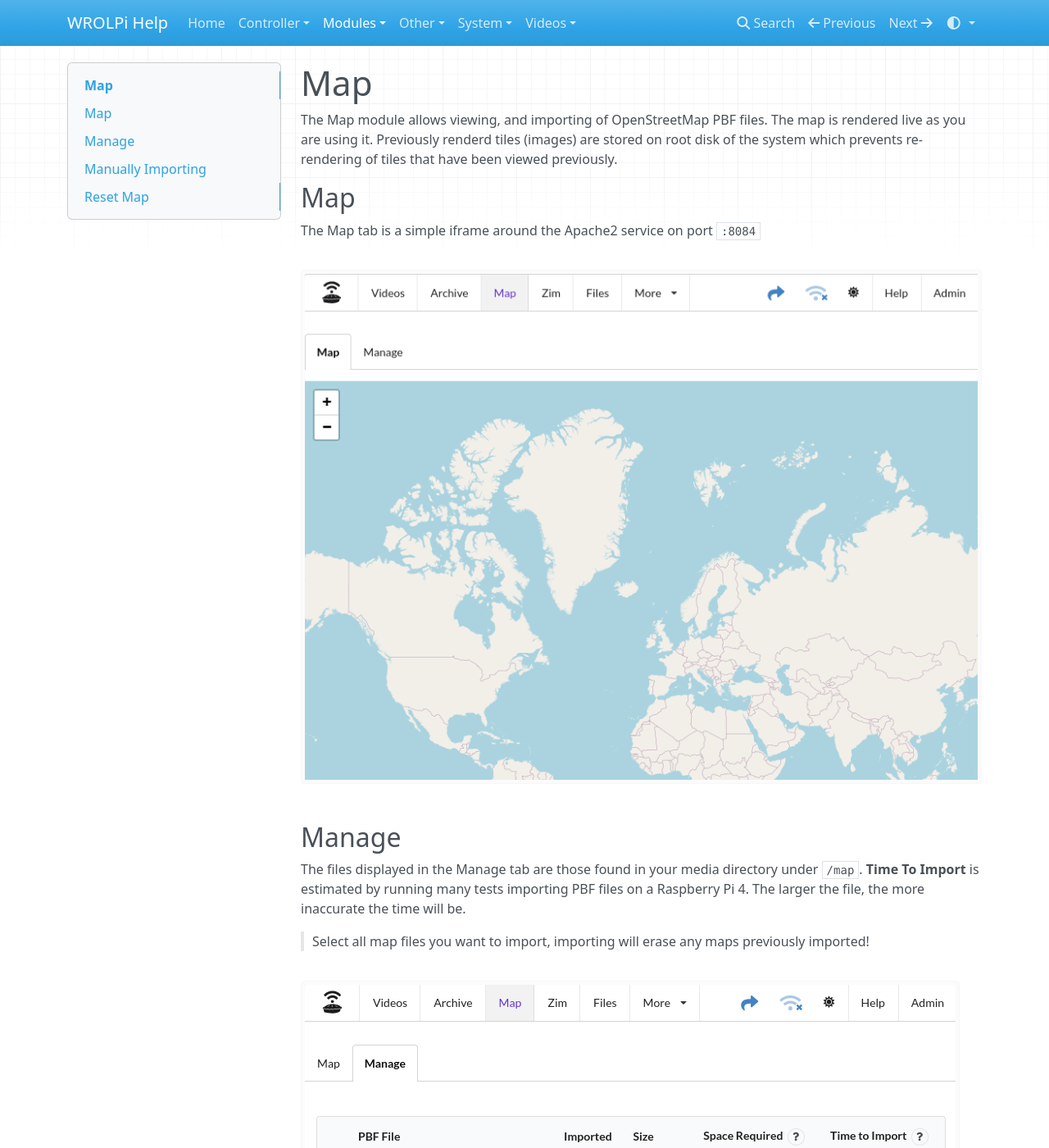
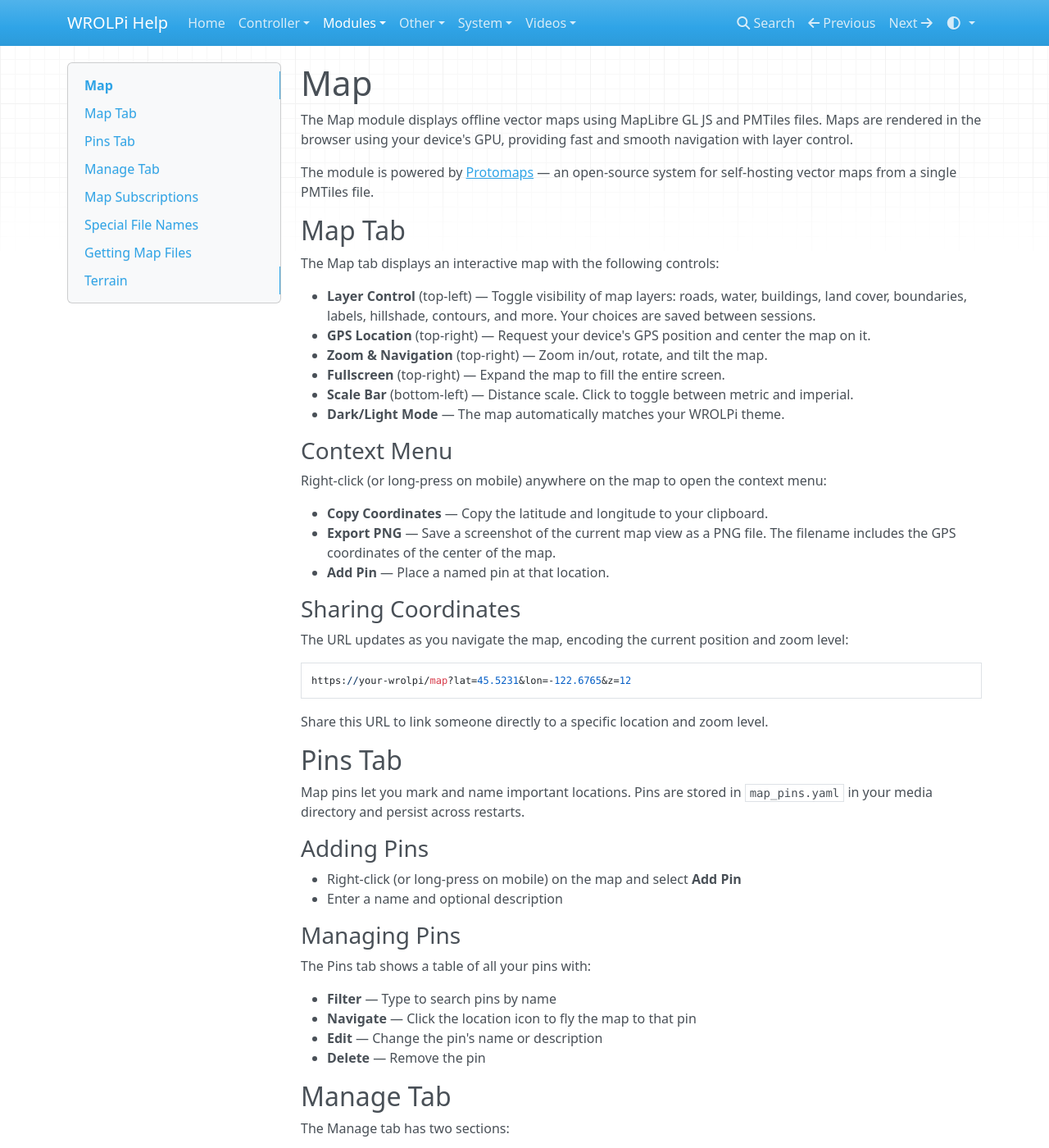
Before and after one commit to wrolpi/wrolpi-help, an MkDocs documentation site: the page built from docs/modules/map/index.md, in a window 1280 px wide and 1400 px high. Shown: the whole window at 82% size. Built offline with MkDocs 1.6.1, drawn with Linux system fonts in a browser that asks for light colours; nearby versions of some CDN libraries; some of the changed text lies outside the part shown.

Commit message:
Updating map documents for Protomaps.

````diff
--- a/docs/modules/map/index.md
+++ b/docs/modules/map/index.md
@@ -1,60 +1,171 @@
 # Map
 
-The Map module allows viewing, and importing of OpenStreetMap PBF files. The map is rendered live as you are using it.
-Previously renderd tiles (images) are stored on root disk of the system which prevents re-rendering of tiles that have
-been viewed previously.
+The Map module displays offline vector maps using MapLibre GL JS and PMTiles files. Maps are rendered
+in the browser using your device's GPU, providing fast and smooth navigation with layer control.
 
-## Map
+The module is powered by [Protomaps](https://protomaps.com/) — an open-source system for
+self-hosting vector maps from a single PMTiles file.
 
-The Map tab is a simple iframe around the Apache2 service on port `:8084`
+## Map Tab
 
-![Screenshot of the Map Viewer tab.](map-viewer.png)
+The Map tab displays an interactive map with the following controls:
 
-## Manage
+- **Layer Control** (top-left) — Toggle visibility of map layers: roads, water, buildings,
+  land cover, boundaries, labels, hillshade, contours, and more. Your choices are saved
+  between sessions.
+- **GPS Location** (top-right) — Request your device's GPS position and center the map on it.
+- **Zoom & Navigation** (top-right) — Zoom in/out, rotate, and tilt the map.
+- **Fullscreen** (top-right) — Expand the map to fill the entire screen.
+- **Scale Bar** (bottom-left) — Distance scale. Click to toggle between metric and imperial.
+- **Dark/Light Mode** — The map automatically matches your WROLPi theme.
 
-The files displayed in the Manage tab are those found in your media directory under `/map`.  **Time To Import** is
-estimated by running many tests importing PBF files on a Raspberry Pi 4. The larger the file, the more inaccurate the
-time will be.
+### Context Menu
 
-> Select all map files you want to import, importing will erase any maps previously imported!
+Right-click (or long-press on mobile) anywhere on the map to open the context menu:
 
-![Manage Map Page](map-manage.png)
+- **Copy Coordinates** — Copy the latitude and longitude to your clipboard.
+- **Export PNG** — Save a screenshot of the current map view as a PNG file.
+  The filename includes the GPS coordinates of the center of the map.
+- **Add Pin** — Place a named pin at that location.
 
-### Downloading Map Files
+### Sharing Coordinates
 
-Map files are available for download from the Geofabrick company. You can download them using the **Files Downloader**,
-save them to the `map` directory. After they have been downloaded, you will need to import them.
+The URL updates as you navigate the map, encoding the current position and zoom level:
 
-![Downloading of a custom OSM PBF file.](pbf-file-downloader.png)
+```
+https://your-wrolpi/map?lat=45.5231&lon=-122.6765&z=12
+```
 
-## Manually Importing
+Share this URL to link someone directly to a specific location and zoom level.
 
-You can manually import a PBF file using the **import_map.sh** script:
+## Pins Tab
+
+Map pins let you mark and name important locations. Pins are stored in `map_pins.yaml`
+in your media directory and persist across restarts.
+
+### Adding Pins
+
+- Right-click (or long-press on mobile) on the map and select **Add Pin**
+- Enter a name and optional description
+
+### Managing Pins
+
+The Pins tab shows a table of all your pins with:
+
+- **Filter** — Type to search pins by name
+- **Navigate** — Click the location icon to fly the map to that pin
+- **Edit** — Change the pin's name or description
+- **Delete** — Remove the pin
+
+## Manage Tab
+
+The Manage tab has two sections:
+
+### Map Files
+
+Lists all `.pmtiles` files in your media directory under `/map`. Shows the file name, size,
+and modification time. Files can be deleted from here.
+
+### Map Subscriptions
+
+Subscribe to map regions to download them automatically from the WROLPi CDN.
+
+- Browse the catalog of available regions (33 regions covering the entire world, plus terrain)
+- Click **Subscribe** to add a region
+- Click **View** to preview a region's coverage area on a mini map
+- Click **View All Regions** to see all available regions on a world map
+- Click **Unsubscribe** to remove a region
+
+Subscribed regions are downloaded via aria2c and automatically renewed every 180 days
+to keep your maps up to date.
+
+## Map Subscriptions
+
+When you subscribe to a region:
+
+1. WROLPi fetches the map manifest from the CDN and verifies its GPG signature
+2. A download is created for each subscribed region
+3. aria2c downloads the pre-extracted PMTiles file from the CDN
+4. After download, the meta4 file's GPG-signed hash is verified to ensure the file
+   is authentic and untampered
+5. The file is placed in your map directory with a versioned filename
+   (e.g., `us-west-20260329.pmtiles`)
+
+> Downloads are integrity-verified at multiple levels: the manifest is GPG-signed,
+> each file's SHA-256 hash is GPG-signed in its meta4 file, and aria2c verifies
+> the hash during download.
+
+## Special File Names
+
+The map viewer detects certain file name patterns and handles them differently:
+
+| Pattern                       | Behavior |
+|-------------------------------|----------|
+| `planet-*.pmtiles`            | Full planet file — used as the sole vector source. Regional extracts and the planet overview are skipped. |
+| `YYYYMMDD.pmtiles` (8 digits) | Also treated as a full planet file. This is the naming convention used by [Protomaps builds](https://maps.protomaps.com/builds/). |
+| `map-overview.pmtiles`        | Low-zoom base layer (zoom 0-6). Provides a global overview when using regional extracts. Not treated as a full planet. |
+| `terrain-*.pmtiles`           | Terrain DEM data for hillshade and contour layers. Not loaded as a vector source. |
+| Everything else               | Regional vector tiles. Multiple regional files render together on the map. |
+
+## Getting Map Files
+
+### Via Subscriptions (Recommended)
+
+The easiest way to get map files is through **Map Subscriptions** on the Manage tab. WROLPi
+hosts pre-extracted regions on a CDN that are downloaded automatically.
+
+### Full Planet File
+
+For complete global coverage, download the full planet file directly from
+[Protomaps](https://maps.protomaps.com/builds/) and place it in your map directory.
+The planet file is approximately 100-135 GB.
+
+> WROLPi does not host the planet file due to its size. Download it directly from Protomaps.
+
+### Custom Regions with pmtiles CLI
+
+Use the `pmtiles` command-line tool to extract a custom region:
 
 ```shell
-/opt/wrolpi/scripts/import_map.sh /media/wrolpi/map/austria-231121.osm.pbf
+# Extract a single state (Oregon)
+pmtiles extract https://build.protomaps.com/YYYYMMDD.pmtiles /media/wrolpi/map/oregon.pmtiles \
+  --bbox="-124.8,42.0,-116.5,46.3"
 ```
 
-Multiple maps can be imported like so:
+Replace `YYYYMMDD` with the latest build date from the
+[Protomaps builds page](https://maps.protomaps.com/builds/).
 
-```shell
-/opt/wrolpi/scripts/import_map.sh /media/wrolpi/map/one.osm.pbf /media/wrolpi/map/two.osm.pbf /media/wrolpi/map/three.osm.pbf
-```
+The `pmtiles extract` command uses HTTP Range Requests to download only the tiles for your
+selected region, so you do not need to download the entire planet file.
 
-## Reset Map
+### Multiple Regions
 
-If your map is not working, maps cannot be imported, or some other reason, you can reset the map database using the
-reset script:
+You can load multiple PMTiles files at once. For example, download separate files for the
+contiguous US, Alaska, and Hawaii, and they will all render together on the map.
 
-```shell
-/opt/wrolpi/scripts/reset_map.sh
-```
+## Terrain
 
-Next, run the repair script:
+The map supports hillshade and contour overlays when a terrain file is available.
 
-```shell
-/opt/wrolpi/repair.sh
-```
+### Downloading
 
-Browse to your map, you should see the default map. If you do not, you may need to clear your browse's cache. Finally,
-import your desired maps.
+You can download map terrain files from [Mapterhorn](https://mapterhorn.com/data-access/)
+
+### Setup
+
+Place a terrain PMTiles file (DEM data in Terrarium encoding) in your map directory.
+The file name must start with `terrain-` (e.g., `terrain-z0-8.pmtiles`).
+
+You can subscribe to the **Terrain** region on the Manage tab to download the terrain file
+automatically.
+
+### Using Terrain Layers
+
+Once a terrain file is detected, two additional layer groups appear in the Layer Control:
+
+- **Hillshade** — Shaded relief showing elevation changes. Hidden by default.
+- **Contours** — Elevation contour lines with labels. Hidden by default. Labels show
+  elevation in meters or feet depending on the scale bar setting (click the scale bar to toggle).
+
+> Terrain layers are hidden by default to keep the map clean. Enable them in the Layer Control
+> when you need elevation information.
````
Also changed, not shown: docs/modules/map/map-manage.png (deleted), docs/modules/map/map-viewer.png (deleted), docs/modules/map/pbf-file-downloader.png (deleted).
